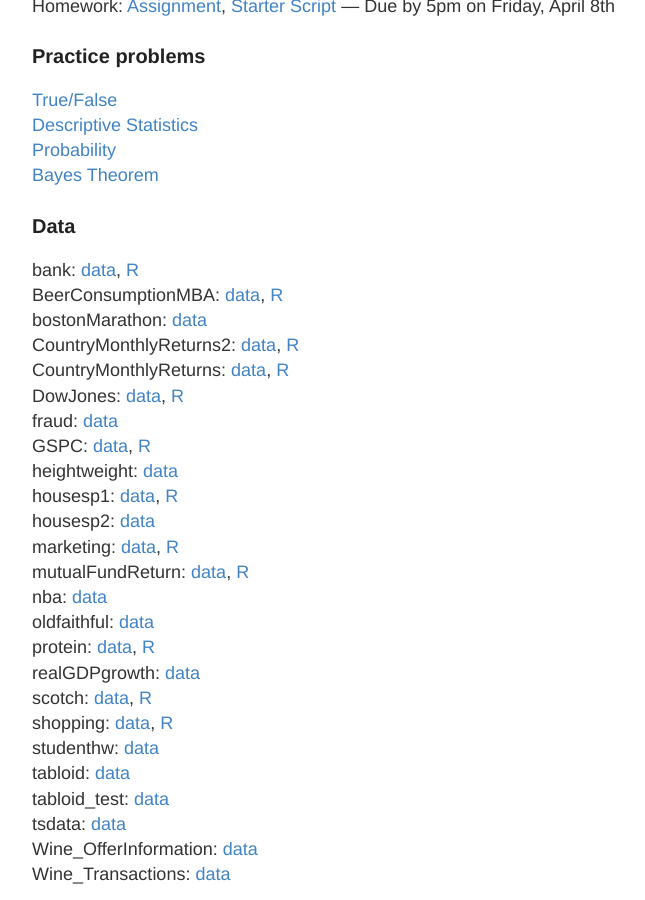
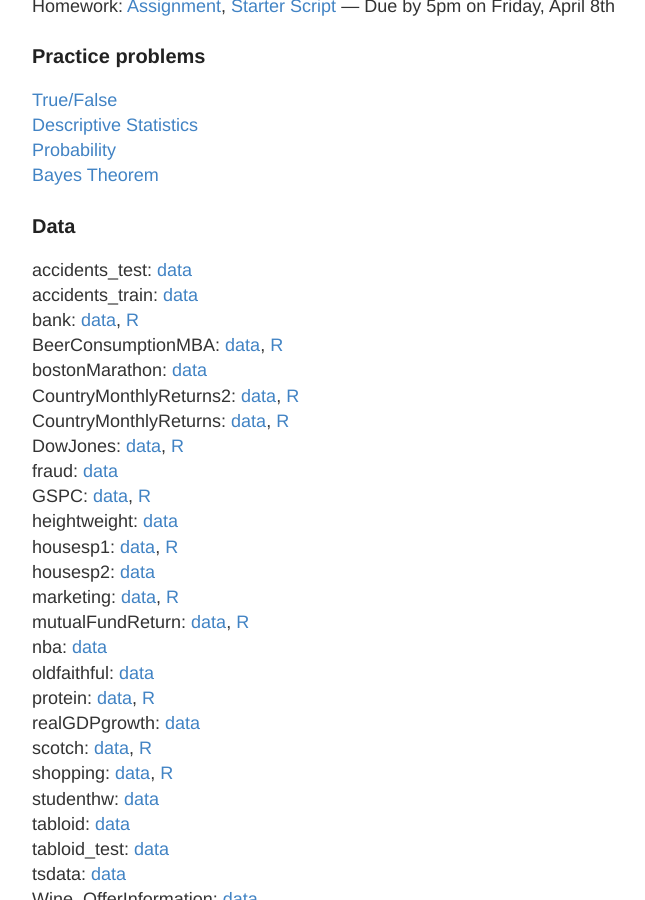
Before and after one commit to mlakolar/BUS41000, a Jekyll site: the page built from lectures.md, in a window 1280 px wide and 900 px high, scrolled down 646 px. Shown: the whole window, without its empty margins (248-893 px from the left). Built offline with Jekyll 4.4.1, drawn with Linux system fonts in a browser that asks for light colours.

Commit message:
new data

```diff
--- a/lectures.md
+++ b/lectures.md
@@ -71,7 +71,8 @@ Due by 5pm on Friday, April 8th
 
 ### Data
 
-
+accidents_test: [data](https://github.com/mlakolar/BUS41000/raw/master/data/accidents_test.csv)
+accidents_train: [data](https://github.com/mlakolar/BUS41000/raw/master/data/accidents_train.csv)
 bank: [data](https://github.com/mlakolar/BUS41000/raw/master/data/bank.csv), [R](https://github.com/mlakolar/BUS41000/raw/master/data/bank.R)
 BeerConsumptionMBA: [data](https://github.com/mlakolar/BUS41000/raw/master/data/BeerConsumptionMBA.csv), [R](https://github.com/mlakolar/BUS41000/raw/master/data/BeerConsumptionMBA.R)
 bostonMarathon: [data](https://github.com/mlakolar/BUS41000/raw/master/data/bostonMarathon.csv)
```
